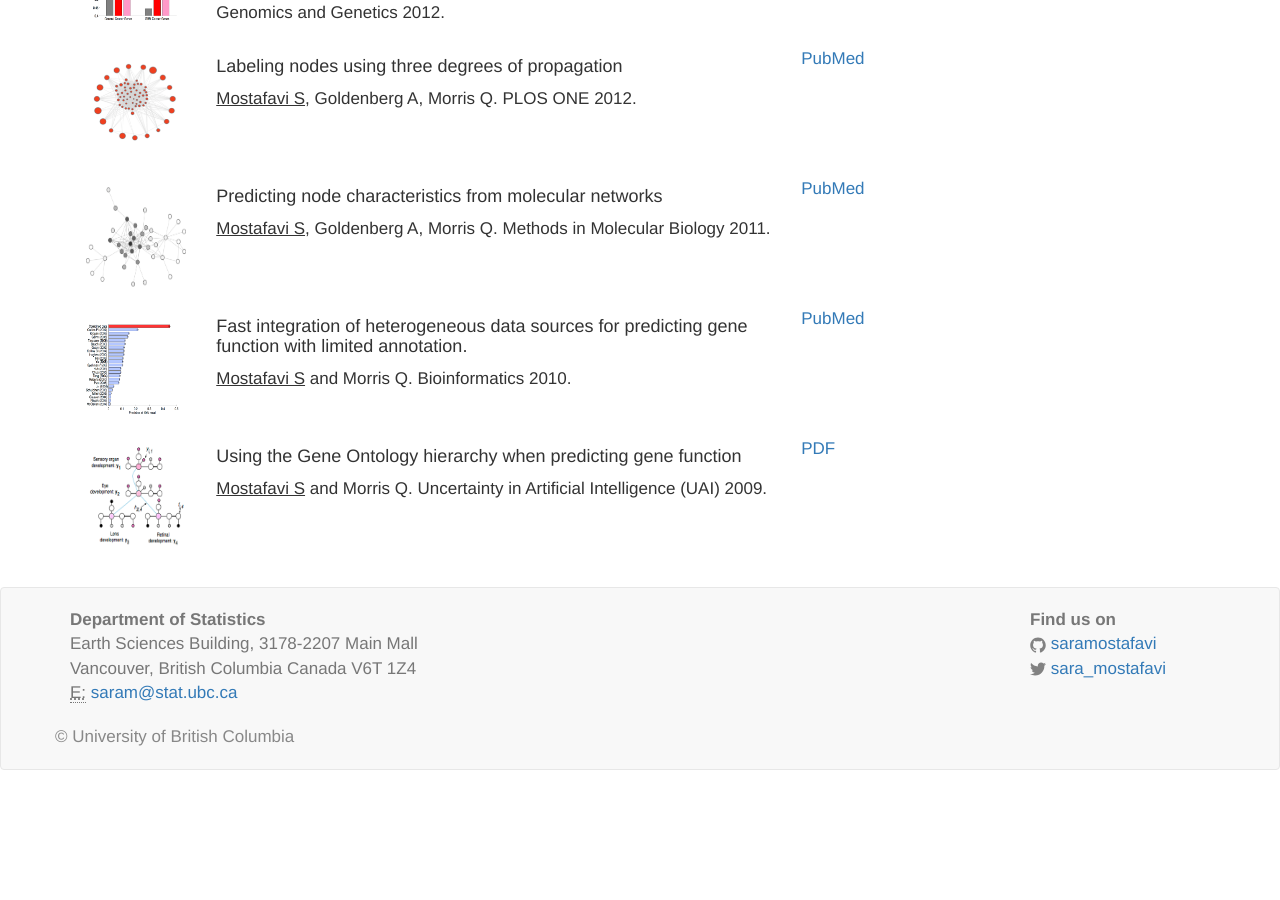
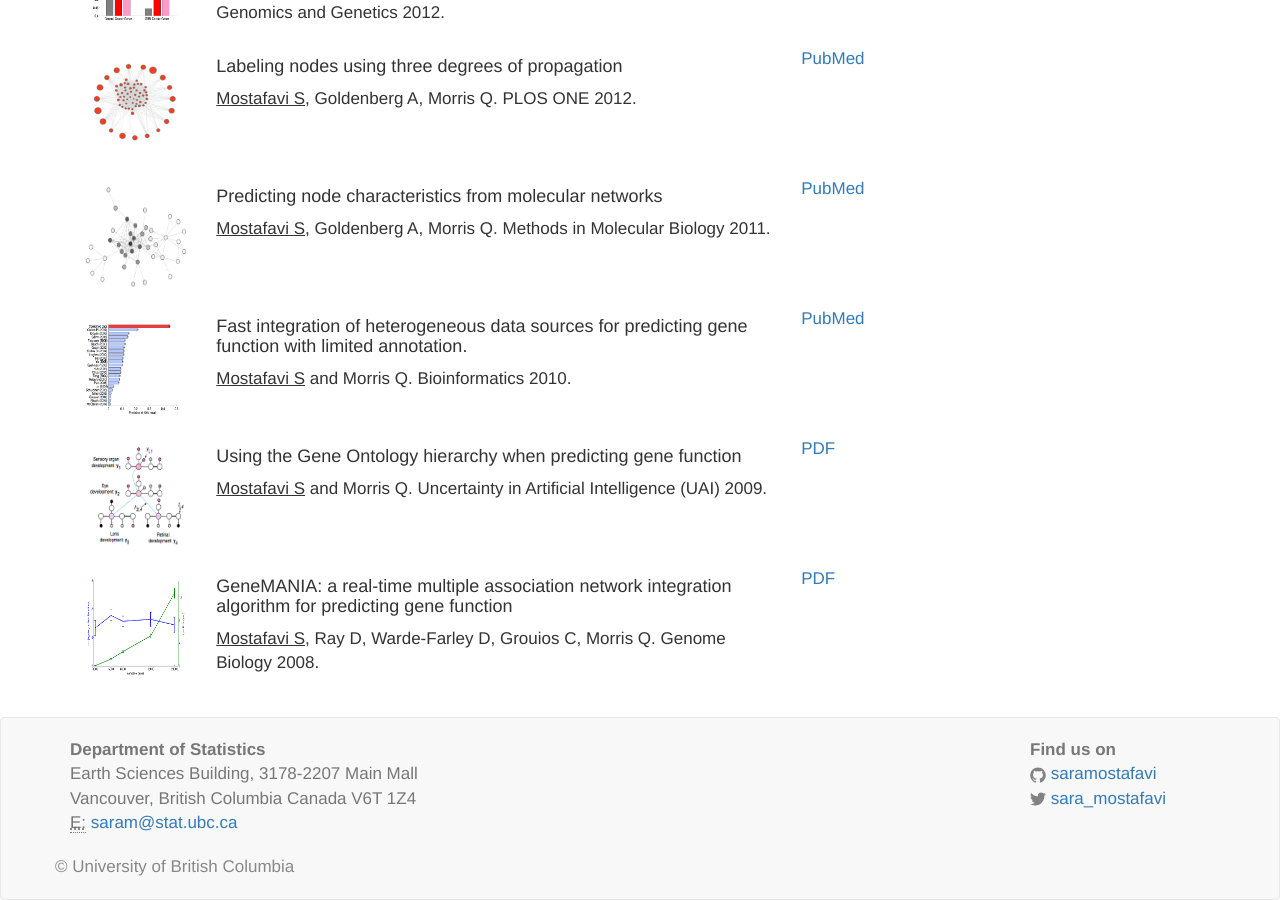
Before and after one commit to saramostafavi/saramostafavi.github.io, a Jekyll site: the page built from publications.html, in a window 1280 px wide and 900 px high, scrolled down 1083 px. Built offline with Jekyll 4.4.1, drawn with Linux system fonts in a browser that asks for light colours; nearby versions of some CDN libraries; a style sheet for code colours, icons or effects is not loaded; before the commit the page ends 1853 px from its top, so only the background shows below that.

Commit message:
Update publications.yml

```diff
--- a/_data/publications.yml
+++ b/_data/publications.yml
@@ -97,3 +97,12 @@
   repo:
     name: PDF
     url: http://arxiv.org/abs/1205.2622
+
+- title: >
+    GeneMANIA: a real-time multiple association network integration algorithm for predicting gene function
+  author: >
+    <u>Mostafavi S</u>, Ray D, Warde-Farley D, Grouios C, Morris Q. Genome Biology 2008.
+  image: ../images/genemania.jpg
+  repo:
+    name: PDF
+    url: http://arxiv.org/abs/1205.2622
```
